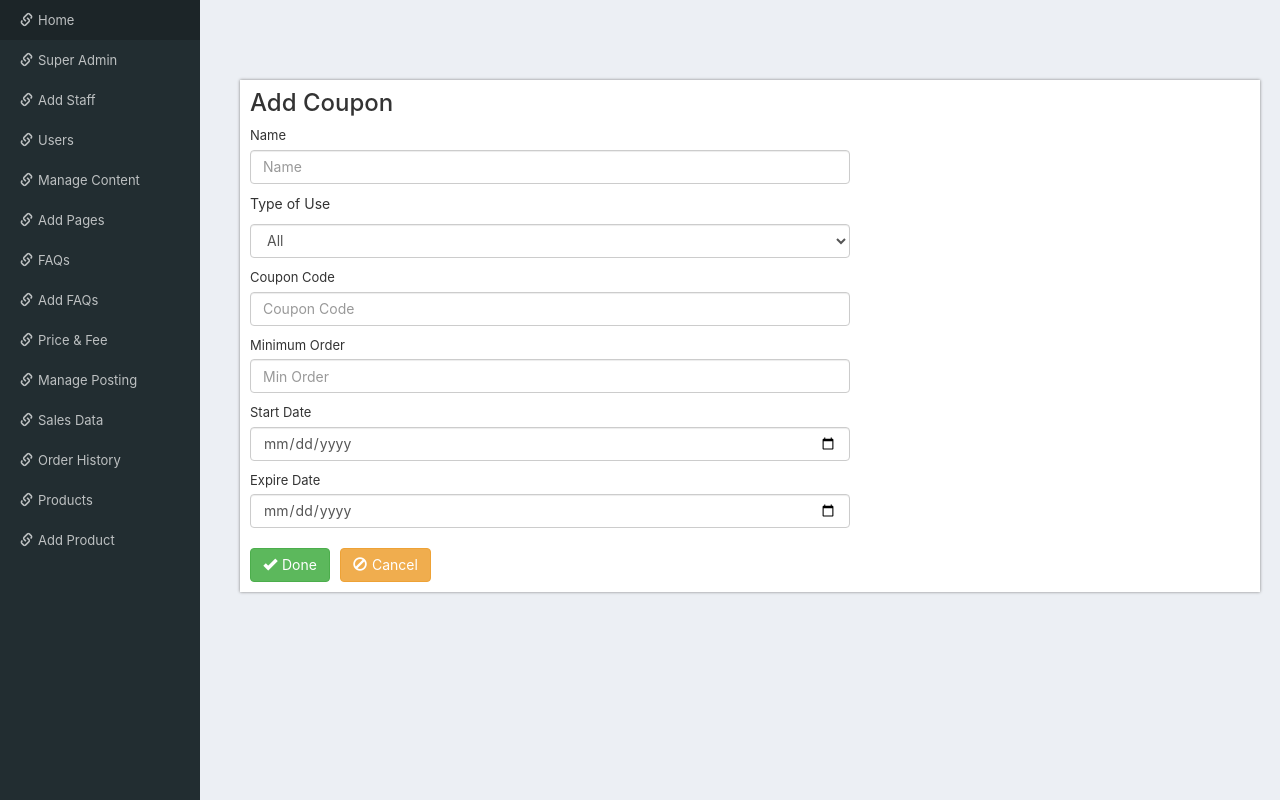
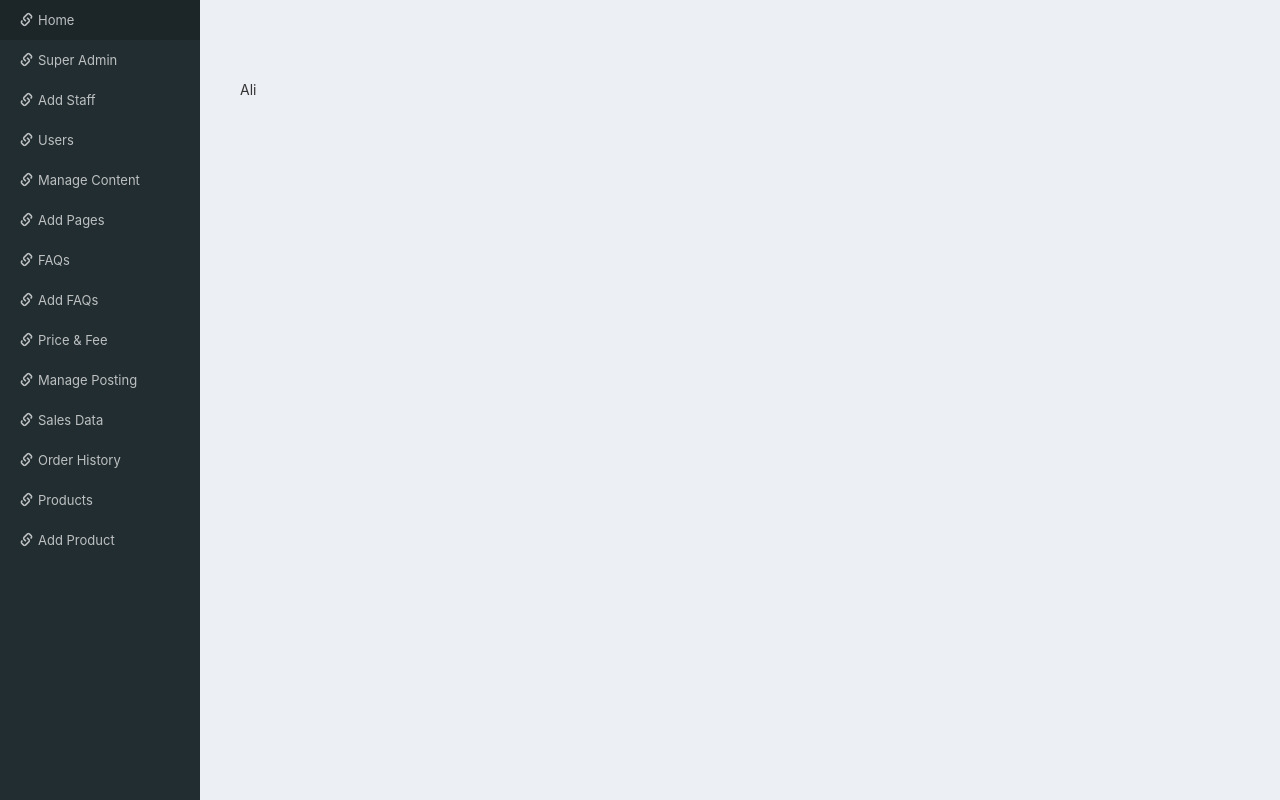
Before and after one commit to alinauroz/gogo-image, a React (Create React App) app in the folder admin/: page / in a window 1280 px wide. Built offline with nearby package versions, Linux system fonts and the light colour scheme.

Commit message:
sample viewer added to coupon page

```diff
--- a/admin/src/components/pages/AddCoupon.jsx
+++ b/admin/src/components/pages/AddCoupon.jsx
@@ -1,7 +1,15 @@
 import React from 'react'
 import Field from '../unit/Field'
 
+import Viewer from '../../utils/Viewer'
+
+let data = [
+    {'name': 'Ali'}
+]
+
 export default function () {
+
+    return <Viewer data = {data} />
 
     return (
         <div className = 'card'>
```
